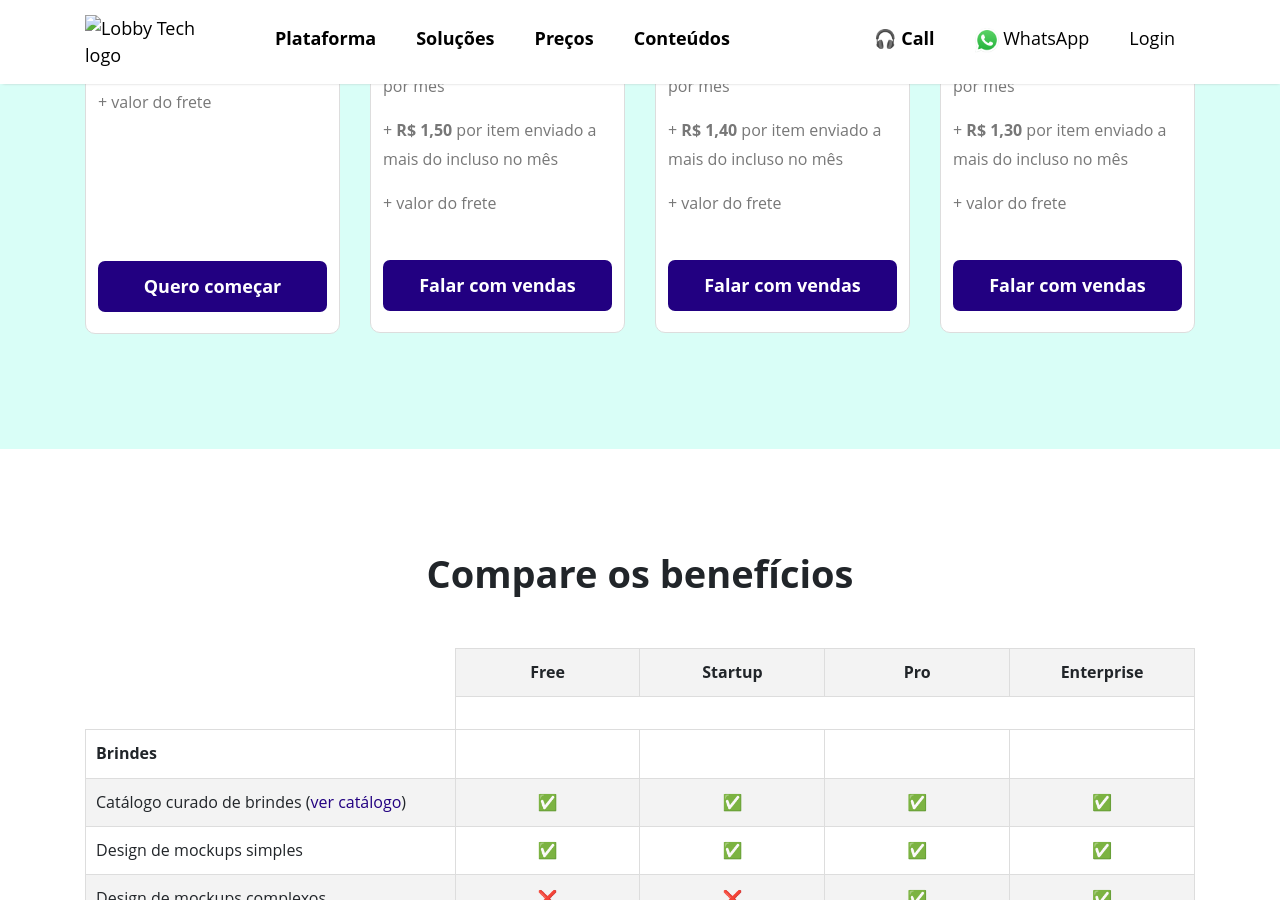
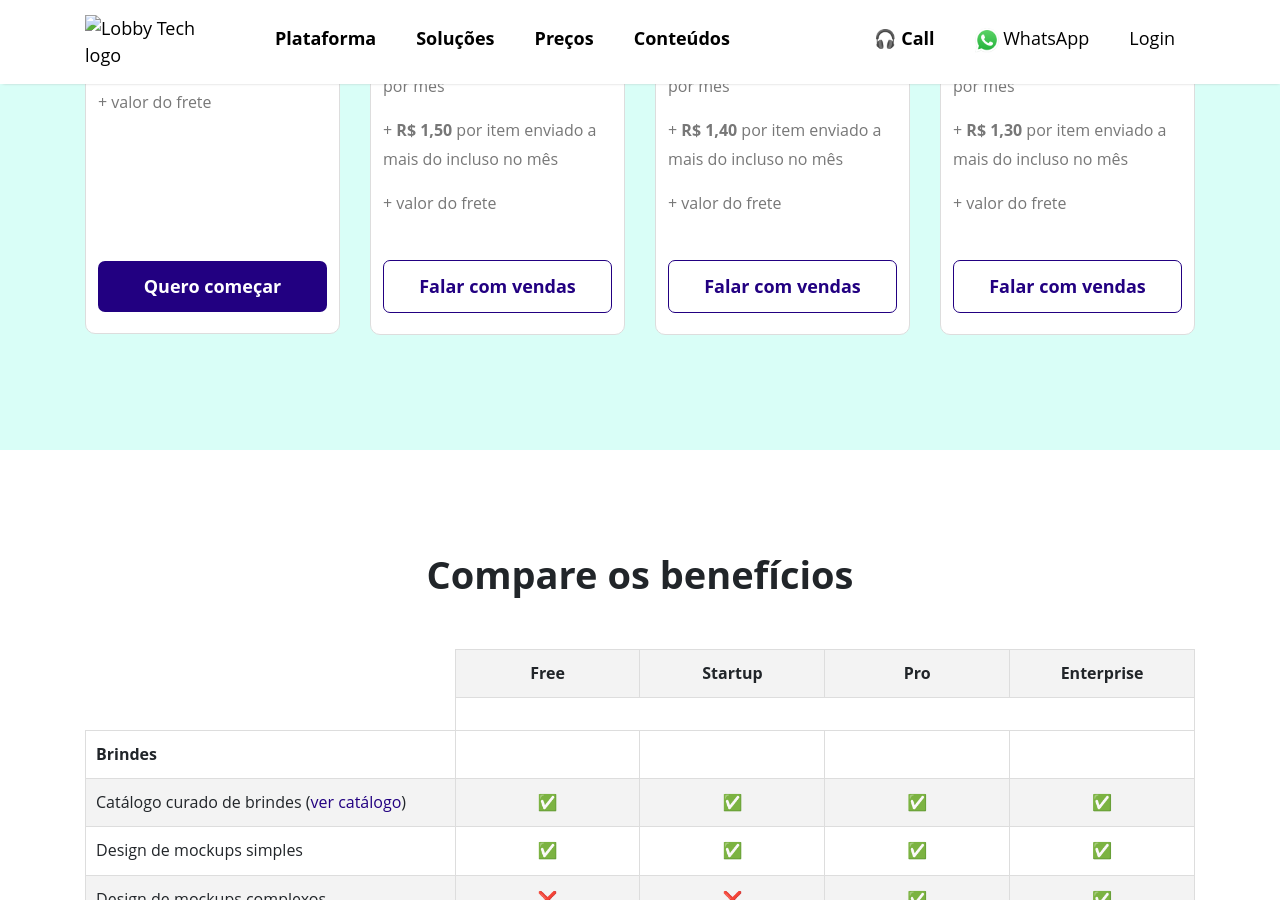
Before and after one commit to lobby-tech/lobby.tech, a Jekyll site: the page built from precos.html, in a window 1280 px wide and 900 px high, scrolled down 531 px. Built offline with Jekyll 4.4.1, drawn with Linux system fonts in a browser that asks for light colours; a script that is not in the unit is left out.

Commit message:
Updated btn fof the plans and prices

```diff
--- a/precos.html
+++ b/precos.html
@@ -44,7 +44,7 @@ layout: home
           <p><span class="font--sm color--light">+ valor do frete</span></p>
           <br>
           <p>
-            <a href="/contato" class="btn section-plan--btn">
+            <a href="/contato" class="btn btn--secondary section-plan--btn">
               Falar com vendas
             </a>
           </p>
@@ -60,7 +60,7 @@ layout: home
           <p><span class="font--sm color--light">+ valor do frete</span></p>
           <br>
           <p>
-            <a href="/contato" class="btn section-plan--btn">
+            <a href="/contato" class="btn btn--secondary section-plan--btn">
               Falar com vendas
             </a>
           </p>
@@ -76,7 +76,7 @@ layout: home
           <p><span class="font--sm color--light">+ valor do frete</span></p>
           <br>
           <p>
-            <a href="/contato" class="btn section-plan--btn">
+            <a href="/contato" class="btn btn--secondary section-plan--btn">
               Falar com vendas
             </a>
           </p>
```
